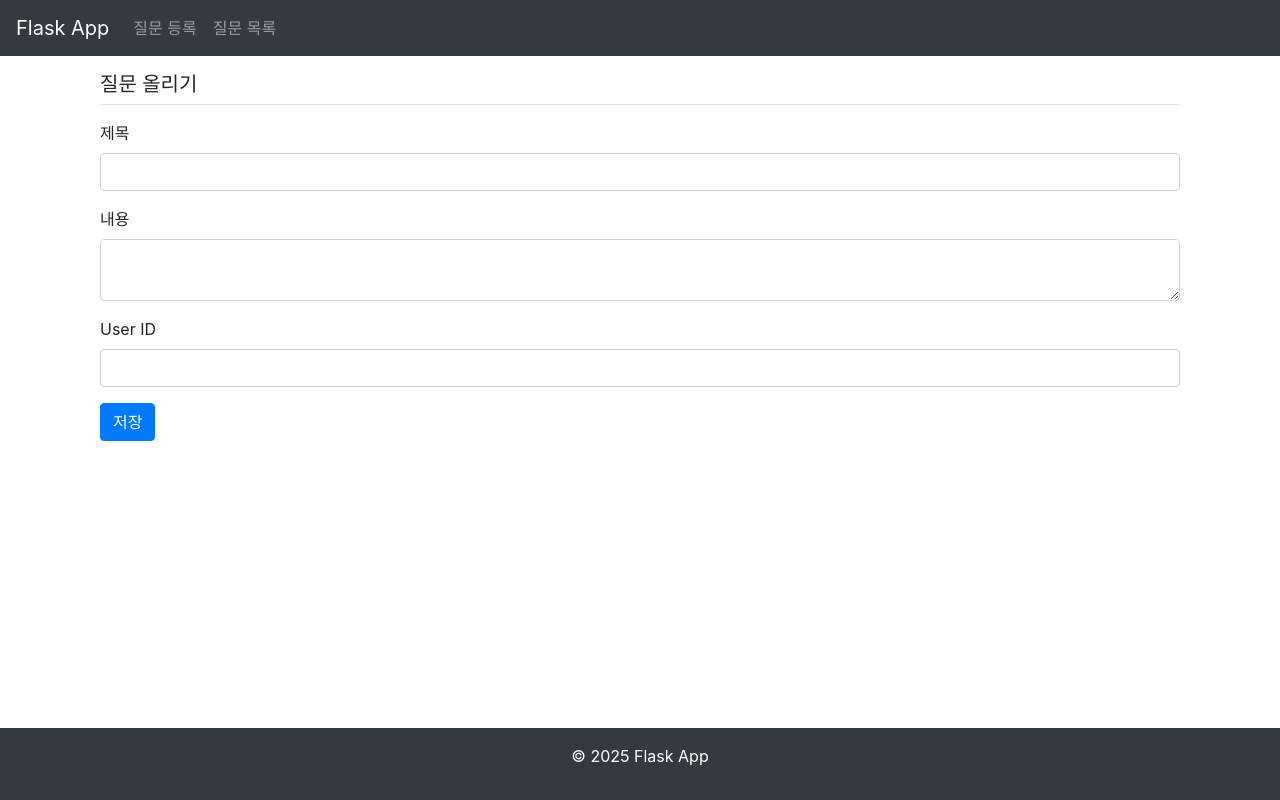
After one commit to seongjju/flask, a Flask app: page /board/create/ in a window 1280 px wide. The commit adds this page. Run offline with Flask 3, Linux system fonts and the light colour scheme; some libraries are stand-ins or nearby versions.

Commit message:
Create: Set up CSRF protection and user input validation.

```diff
--- a/app.py
+++ b/app.py
@@ -6,6 +6,7 @@ from flask_migrate import Migrate
 from routes.categories import route_categories_bp
 from routes.products import route_products_bp
 from routes.users import route_users_bp
+from views.board_views import board_bp
 from views.categories_views import view_categories_bp
 from views.products_views import view_products_bp
 from views.users_views import view_users_bp
@@ -32,6 +33,9 @@ app.register_blueprint(view_products_bp)
 app.register_blueprint(view_users_bp)
 app.register_blueprint(view_categories_bp)
 
+app.register_blueprint(board_bp, url_prefix='/board')
+
+
 # 기본 루트 경로 추가 (index.html 렌더링)
 @app.route('/')
 def index():
--- a/config.py
+++ b/config.py
@@ -5,3 +5,4 @@ BASE_DIR = os.path.dirname(__file__)
 
 SQLALCHEMY_DATABASE_URI = 'sqlite:///{}'.format(os.path.join(BASE_DIR, 'test.db'))
 SQLALCHEMY_TRACK_MODIFICATIONS = False
+SECRET_KEY = 'fisa'  # CSRF 보호를 위한 비밀 키 설정
--- /dev/null
+++ b/forms.py
@@ -0,0 +1,10 @@
+# app/forms.py
+from flask_wtf import FlaskForm
+from wtforms import StringField, TextAreaField
+from wtforms.fields.numeric import IntegerField
+from wtforms.validators import DataRequired
+
+class QuestionForm(FlaskForm):
+    subject = StringField('제목', validators=[DataRequired('제목은 필수 입력 항목입니다.')])
+    content = TextAreaField('내용', validators=[DataRequired('내용은 필수 입력 항목입니다.')])
+    user_id = IntegerField('User ID', validators=[DataRequired()])  #
--- a/routes/categories.py
+++ b/routes/categories.py
@@ -26,6 +26,7 @@ def update_category(category_id):
     # 요청에서 JSON 데이터를 가져옴
     data = request.get_json()
 
+
     # 카테고리 ID로 해당 카테고리를 찾음
     category = Category.query.get_or_404(category_id)
 
--- a/routes/users.py
+++ b/routes/users.py
@@ -43,6 +43,7 @@ def update_user(user_id):
 
 # 사용자 삭제 (DELETE)
 @route_users_bp.route('/delete_user/<int:user_id>', methods=['DELETE'])
+
 def delete_user(user_id):
     user = User.query.get_or_404(user_id)
     db.session.delete(user)
--- /dev/null
+++ b/templates/base.html
@@ -0,0 +1,50 @@
+<!DOCTYPE html>
+<html lang="en">
+<head>
+    <meta charset="UTF-8">
+    <meta name="viewport" content="width=device-width, initial-scale=1.0">
+    <title>{% block title %}Flask App{% endblock %}</title>
+    <link rel="stylesheet" href="https://stackpath.bootstrapcdn.com/bootstrap/4.5.2/css/bootstrap.min.css">
+    <style>
+        /* body 전체를 flexbox로 설정 */
+        body {
+            display: flex;
+            flex-direction: column;
+            min-height: 100vh; /* 전체 화면 높이 */
+        }
+
+        /* 콘텐츠 영역 */
+        .container {
+            flex: 1; /* 남는 공간을 모두 차지하게 설정 */
+        }
+
+        /* 푸터 고정 */
+        footer {
+            background-color: #343a40;
+            color: white;
+            text-align: center;
+            padding: 10px;
+        }
+    </style>
+</head>
+<body>
+    <!-- 네비게이션 바 -->
+    <nav class="navbar navbar-expand-lg navbar-dark bg-dark">
+        <a class="navbar-brand" href="/">Flask App</a>
+        <ul class="navbar-nav">
+            <li class="nav-item"><a class="nav-link" href="{{ url_for('board.create') }}">질문 등록</a></li>
+            <li class="nav-item"><a class="nav-link" href="{{ url_for('board.list_questions') }}">질문 목록</a></li>
+        </ul>
+    </nav>
+
+    <!-- 콘텐츠 영역 -->
+    <div class="container">
+        {% block content %}{% endblock %}
+    </div>
+
+    <!-- 푸터 -->
+    <footer class="bg-dark text-white text-center py-3">
+        <p>&copy; 2025 Flask App</p>
+    </footer>
+</body>
+</html>
--- /dev/null
+++ b/templates/question_form.html
@@ -0,0 +1,28 @@
+<!-- question_form.html -->
+{% extends 'base.html' %}
+
+{% block content %}
+<div class="container">
+    <h5 class="my-3 border-bottom pb-2">질문 올리기</h5>
+    <form method="post" class="my-3">
+        {{ form.csrf_token }}  <!-- CSRF 보호 토큰 -->
+
+        <div class="form-group">
+            {{ form.subject.label }}  <!-- 제목 라벨 -->
+            {{ form.subject(class="form-control") }}  <!-- 제목 입력 필드 -->
+        </div>
+
+        <div class="form-group">
+            {{ form.content.label }}  <!-- 내용 라벨 -->
+            {{ form.content(class="form-control") }}  <!-- 내용 입력 필드 -->
+        </div>
+
+        <div class="form-group">
+            {{ form.user_id.label }}  <!-- 사용자 ID 라벨 -->
+            {{ form.user_id(class="form-control") }}  <!-- 사용자 ID 입력 필드 -->
+        </div>
+
+        <button type="submit" class="btn btn-primary">저장</button>
+    </form>
+</div>
+{% endblock %}
--- /dev/null
+++ b/views/board_views.py
@@ -0,0 +1,36 @@
+from flask import Blueprint, render_template, request, redirect, url_for
+from datetime import datetime
+from app import db
+
+from forms import QuestionForm
+from models import Question
+
+board_bp = Blueprint('board', __name__)
+
+
+@board_bp.route('/create/', methods=['GET', 'POST'])
+def create():
+    form = QuestionForm()
+    if request.method == 'POST' and form.validate_on_submit():
+        # 폼에서 입력받은 user_id를 사용
+        user_id = form.user_id.data
+
+        question = Question(
+            subject=form.subject.data,
+            content=form.content.data,
+            create_date=datetime.now(),
+            user_id=user_id
+        )
+
+        db.session.add(question)
+        db.session.commit()
+        return redirect(url_for('board.list_questions'))  # 질문 목록 페이지로 리다이렉트
+
+    return render_template('question_form.html', form=form)  # 질문 등록 폼
+
+# 엔드포인트 '/list'를 정의합니다.
+@board_bp.route('/list')
+def list_questions():
+    questions = Question.query.all()
+
+    return render_template('board_list.html', questions=questions)
--- a/views/users_views.py
+++ b/views/users_views.py
@@ -5,6 +5,7 @@ from models import User
 view_users_bp = Blueprint('view_users', __name__)
 
 # /get_users 라우트
+
 @view_users_bp.route('/views_get_users')
 def get_users():
     # DB에서 모든 User 조회
```
Also changed, not shown: migrations/versions/e6582f18e3c1_initial_migration.py (renamed from migrations/versions/880ba4b9d4a6_initial_migration.py, +13 -3 lines), models.py (+16 -1 lines), templates/board_list.html (added, +12 -0 lines), templates/categories.html (+7 -11 lines), templates/index.html (+10 -14 lines), templates/list.html (added, +12 -0 lines), templates/products.html (+6 -10 lines), templates/users.html (+6 -10 lines), test.db (deleted), views/categories_views.py (line endings or trailing spaces).
